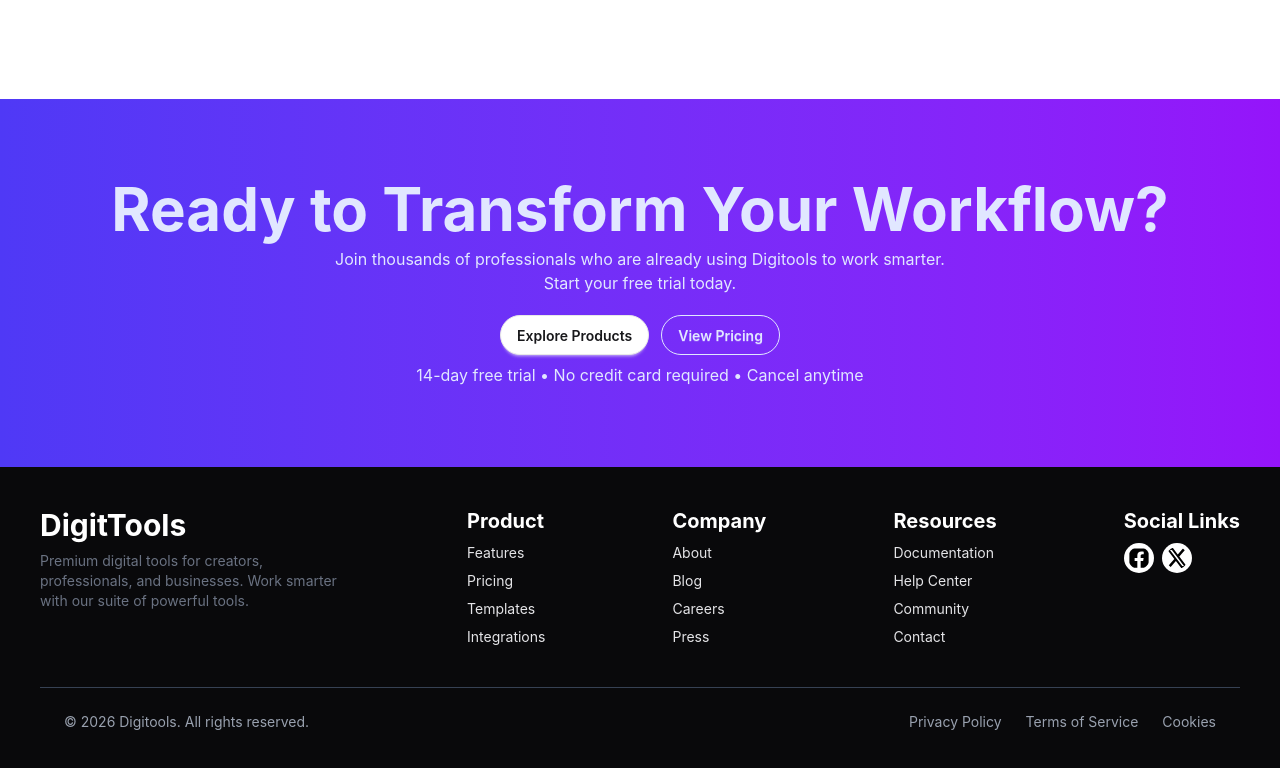
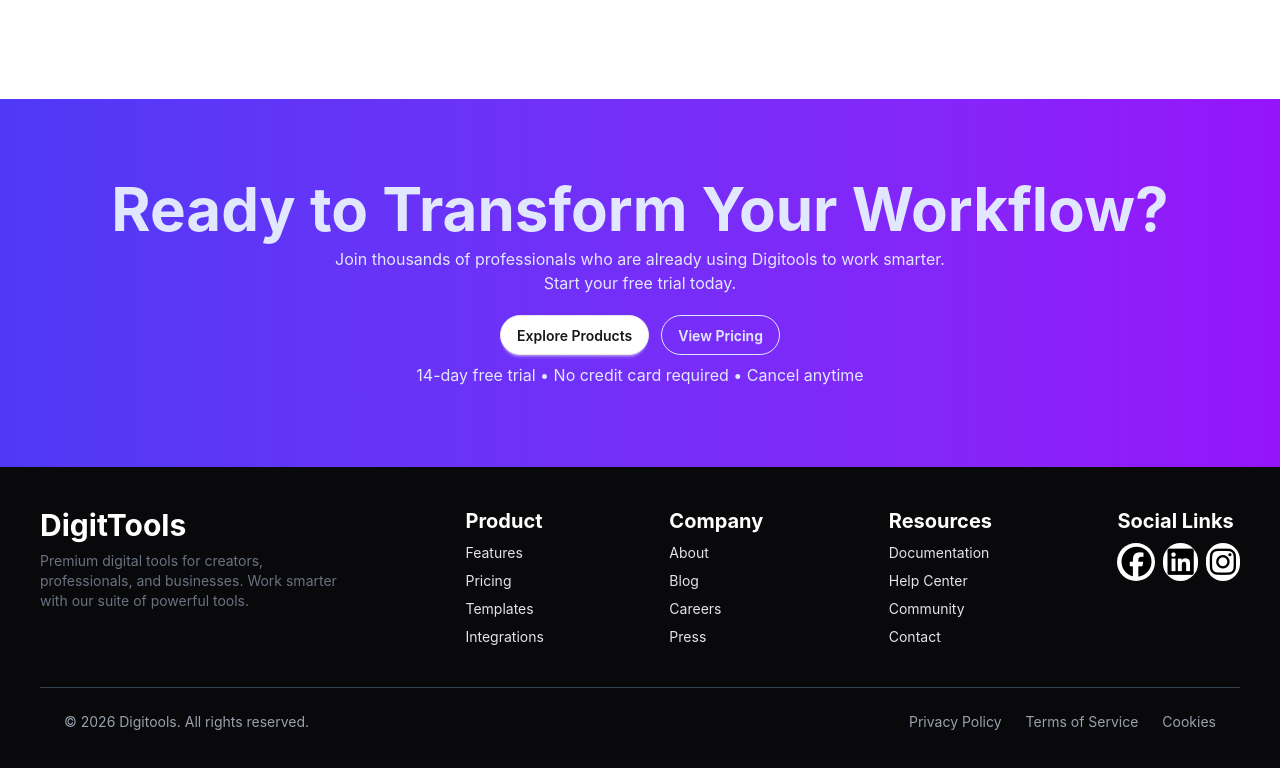
Before and after one commit to Tanvirislam855/assingment-6, a React (Vite) app: page / in a window 1280 px wide. Shown: the part 3418-4186 px from the top of the page. Built offline with nearby package versions, Linux system fonts and the light colour scheme.

Commit message:
nav icon edit

```diff
--- a/index.html
+++ b/index.html
@@ -7,6 +7,7 @@
     <title>DigiTools</title>
   </head>
   <body>
+    <link rel="stylesheet" href="https://cdnjs.cloudflare.com/ajax/libs/font-awesome/6.5.1/css/all.min.css"></link>
     <div id="root"></div>
     <script type="module" src="/src/main.jsx"></script>
   </body>
--- a/src/components/Footer.jsx
+++ b/src/components/Footer.jsx
@@ -38,12 +38,15 @@ const Footer = () => {
           <nav>
             <h2 className="text-xl font-bold text-white">Social Links</h2>
             <div className="flex gap-2">
-            {/* <a href=""> <className="text-3xl p-1 bg-white rounded-full text-black" /></a> */}
             <a href="">
-               <FaFacebookSquare className="text-3xl p-1 bg-white rounded-full text-black" />
+               <i class="fa-brands fa-facebook text-3xl p-1 bg-white rounded-full text-black"></i>
             </a>
             <a href="">
-            <BsTwitterX className="text-3xl p-1 bg-white rounded-full text-black" />
+            <i class="fa-brands fa-linkedin text-3xl bg-white rounded-full text-black p-1"></i>
+            </a>
+            <a href="">
+            <i class="fa-brands fa-instagram text-3xl bg-white rounded-full text-black p-1 "></i>
+
             </a>
             </div>
           </nav>
```
